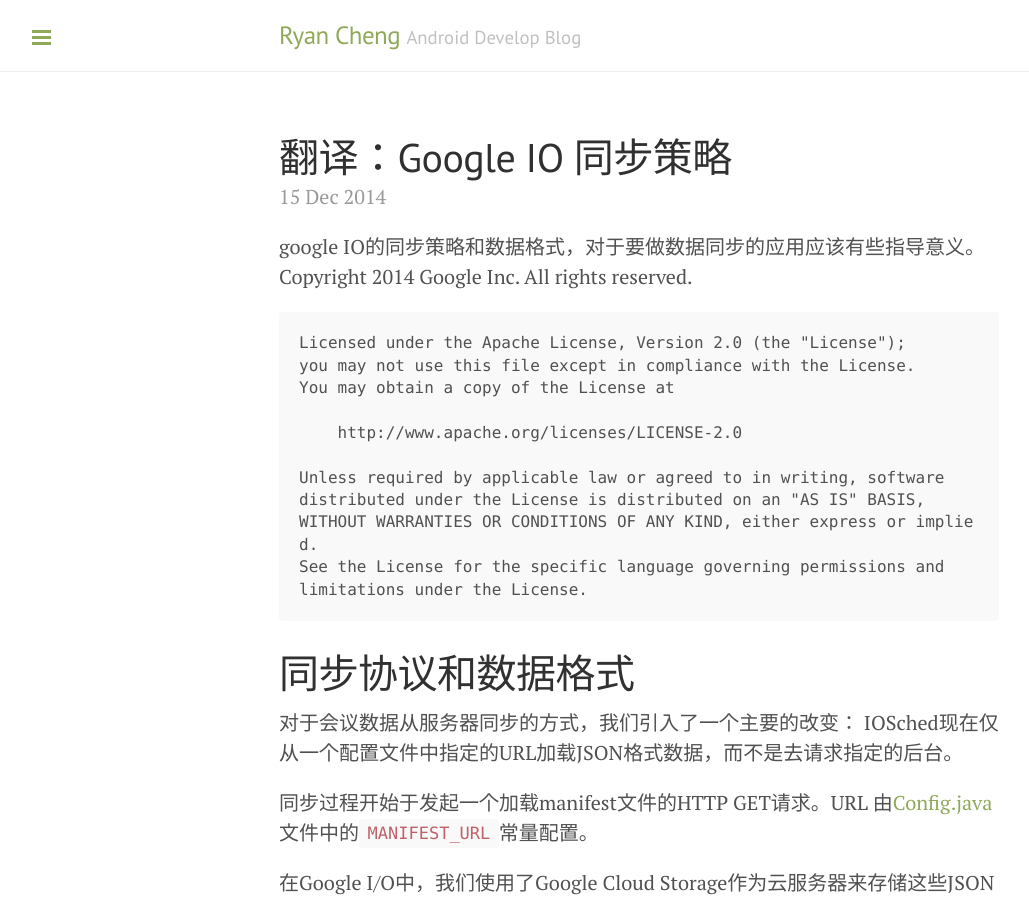
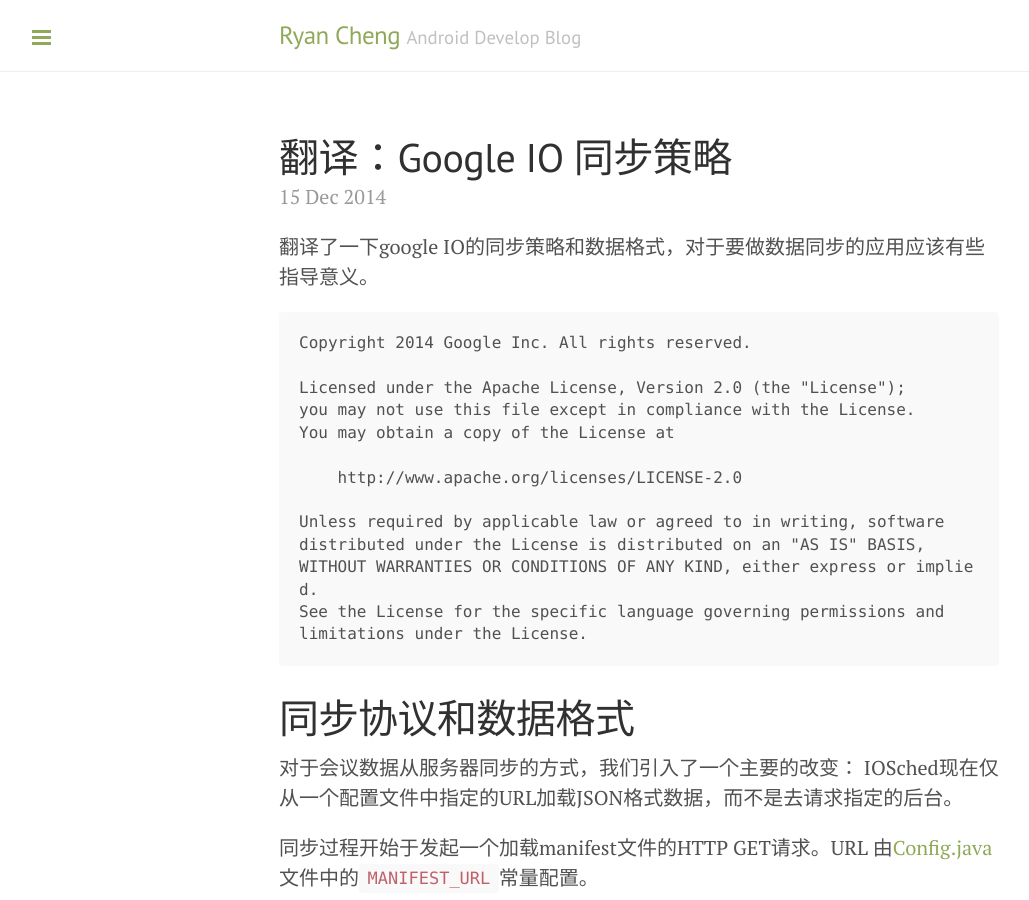
Before and after one commit to cr1944/cr1944.github.io, a Jekyll site: the page built from _posts/2014-12-15-iosched.md, in a window 1280 px wide and 900 px high. Shown: the whole window, without its empty margins (1-1030 px from the left). Built offline with Jekyll 4.4.1, drawn with Linux system fonts in a browser that asks for light colours; Markdown is read by kramdown in place of the engine named in the settings; comment, search, counter and statistics services are not loaded.

Commit message:
Update 2014-12-15-iosched.md

```diff
--- a/_posts/2014-12-15-iosched.md
+++ b/_posts/2014-12-15-iosched.md
@@ -3,8 +3,9 @@ layout: post
 title: 翻译：Google IO 同步策略
 ---
 
-google IO的同步策略和数据格式，对于要做数据同步的应用应该有些指导意义。
+翻译了一下google IO的同步策略和数据格式，对于要做数据同步的应用应该有些指导意义。
 <!--more-->
+
     Copyright 2014 Google Inc. All rights reserved.
 
     Licensed under the Apache License, Version 2.0 (the "License");
```
